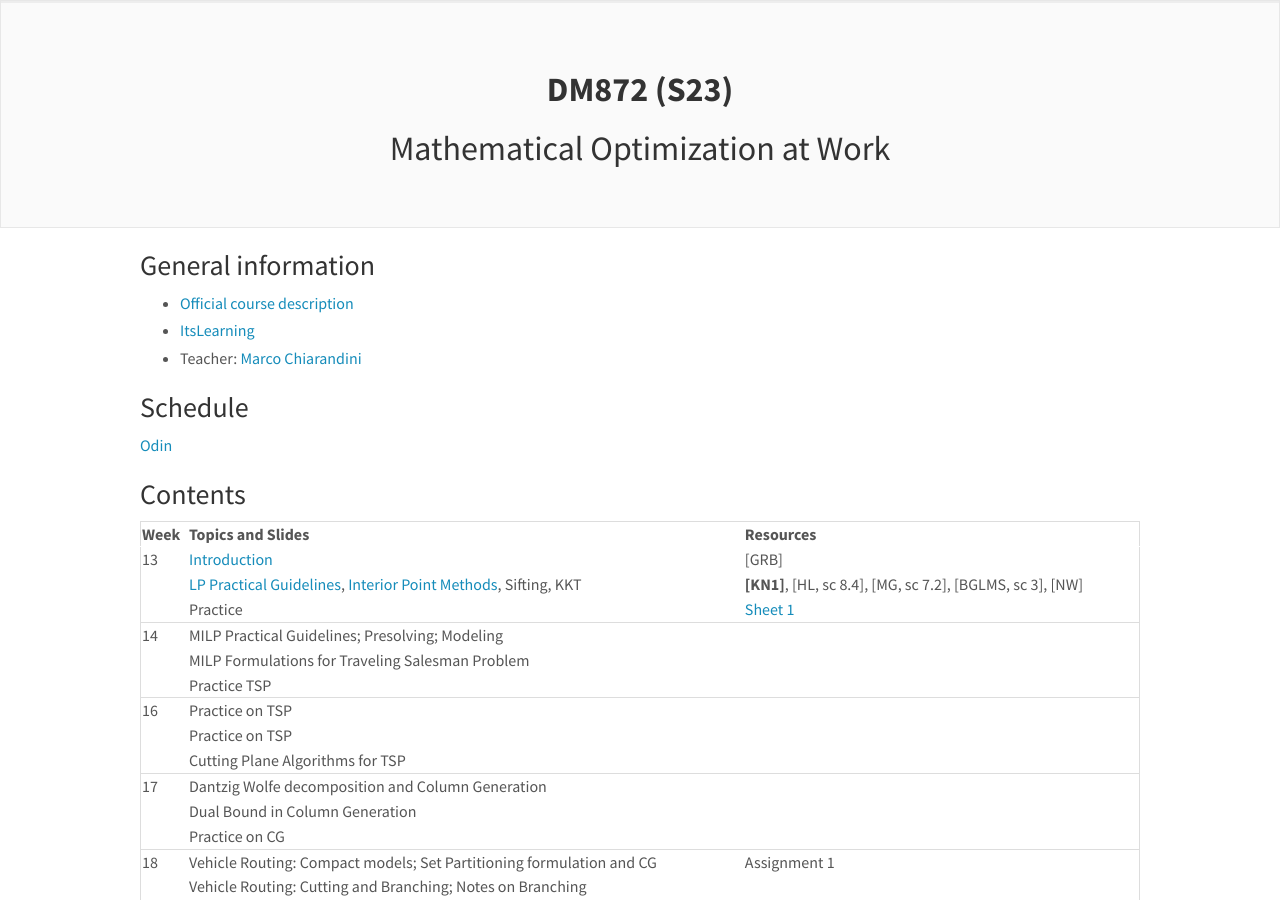
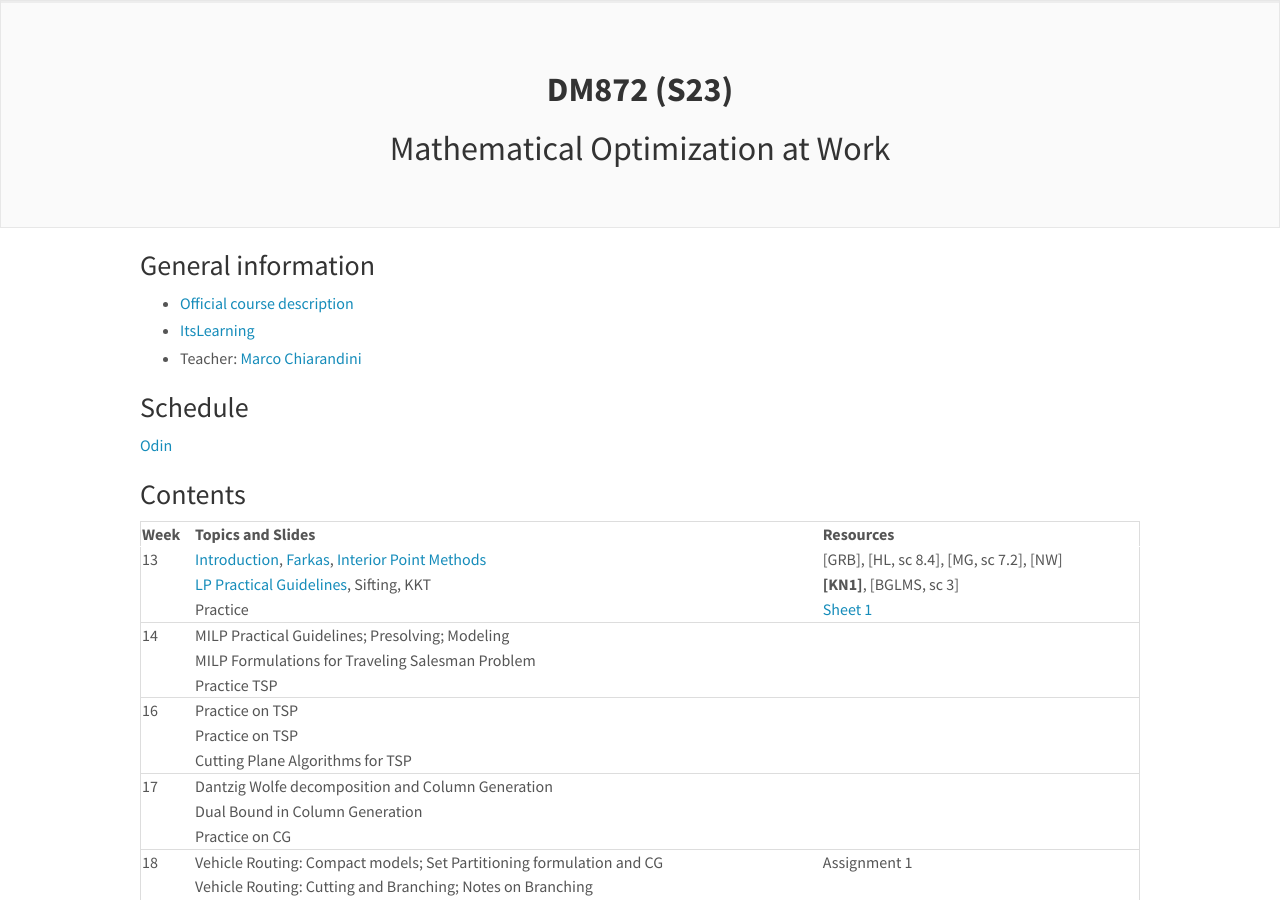
Before and after one commit to DM872/dm872.github.io, a Jekyll site: the page built from index.md, in a window 1280 px wide and 900 px high. Built offline with Jekyll 4.4.1, drawn with Linux system fonts in a browser that asks for light colours; nearby versions of some CDN libraries; comment, search, counter and statistics services are not loaded.

Commit message:
updated page

```diff
--- a/index.md
+++ b/index.md
@@ -54,40 +54,40 @@ w3.includeHTML();
 
 
 
-| Week | Topics and Slides                                                    | Resources                                                  |
-|------+----------------------------------------------------------------------+------------------------------------------------------------|
-|   13 | [Introduction][51]                                                         | [GRB]                                                      |
-|      | [LP Practical Guidelines][104], [Interior Point Methods][110], Sifting, KKT        | **[KN1]**, [HL, sc 8.4], [MG, sc 7.2], [BGLMS, sc 3], [NW] |
-|      | Practice                                                             | [Sheet 1][11]                                                  |
-|------+----------------------------------------------------------------------+------------------------------------------------------------|
-|   14 | MILP Practical Guidelines; Presolving; Modeling                      |                                                            |
-|      | MILP Formulations for Traveling Salesman Problem                     |                                                            |
-|      | Practice TSP                                                         |                                                            |
-|------+----------------------------------------------------------------------+------------------------------------------------------------|
-|   16 | Practice on TSP                                                      |                                                            |
-|      | Practice on TSP                                                      |                                                            |
-|      | Cutting Plane Algorithms for TSP                                     |                                                            |
-|------+----------------------------------------------------------------------+------------------------------------------------------------|
-|   17 | Dantzig Wolfe decomposition and Column Generation                    |                                                            |
-|      | Dual Bound in Column Generation                                      |                                                            |
-|      | Practice on CG                                                       |                                                            |
-|------+----------------------------------------------------------------------+------------------------------------------------------------|
-|   18 | Vehicle Routing: Compact models; Set Partitioning formulation and CG | Assignment 1                                               |
-|      | Vehicle Routing: Cutting and Branching; Notes on Branching           |                                                            |
-|      | Practice on Branch-and-Price; Lagrangian Relaxation for MILP         |                                                            |
-|------+----------------------------------------------------------------------+------------------------------------------------------------|
-|   19 | Lagrangian Relaxation and Linear Programming, Multicommodity Flows   |                                                            |
-|      | Lagrangian Relaxation and Integer Programming                        |                                                            |
-|------+----------------------------------------------------------------------+------------------------------------------------------------|
-|   20 | Applications: Vehicle Scheduling                                     |                                                            |
-|      | Crew Scheduling; RCSP                                                |                                                            |
-|      | Benders' Algorithm; Stochastic Programming                           |                                                            |
-|------+----------------------------------------------------------------------+------------------------------------------------------------|
-|   21 | Integer Programming and Heuristics; Notes                            |                                                            |
-|      | Integer Programming and Machine Learning                             |                                                            |
-|------+----------------------------------------------------------------------+------------------------------------------------------------|
-|   22 | Formulating Equity and Fairness in Optimization Models               | Assignment 2                                               |
-|------+----------------------------------------------------------------------+------------------------------------------------------------|
+| Week | Topics and Slides                                                    | Resources                               |
+|------+----------------------------------------------------------------------+-----------------------------------------|
+|   13 | [Introduction][51], [Farkas][512], [Interior Point Methods][511]     | [GRB], [HL, sc 8.4], [MG, sc 7.2], [NW] |
+|      | [LP Practical Guidelines][104],  Sifting, KKT                        | **[KN1]**,   [BGLMS, sc 3]              |
+|      | Practice                                                             | [Sheet 1][11]                           |
+|------+----------------------------------------------------------------------+-----------------------------------------|
+|   14 | MILP Practical Guidelines; Presolving; Modeling                      |                                         |
+|      | MILP Formulations for Traveling Salesman Problem                     |                                         |
+|      | Practice TSP                                                         |                                         |
+|------+----------------------------------------------------------------------+-----------------------------------------|
+|   16 | Practice on TSP                                                      |                                         |
+|      | Practice on TSP                                                      |                                         |
+|      | Cutting Plane Algorithms for TSP                                     |                                         |
+|------+----------------------------------------------------------------------+-----------------------------------------|
+|   17 | Dantzig Wolfe decomposition and Column Generation                    |                                         |
+|      | Dual Bound in Column Generation                                      |                                         |
+|      | Practice on CG                                                       |                                         |
+|------+----------------------------------------------------------------------+-----------------------------------------|
+|   18 | Vehicle Routing: Compact models; Set Partitioning formulation and CG | Assignment 1                            |
+|      | Vehicle Routing: Cutting and Branching; Notes on Branching           |                                         |
+|      | Practice on Branch-and-Price; Lagrangian Relaxation for MILP         |                                         |
+|------+----------------------------------------------------------------------+-----------------------------------------|
+|   19 | Lagrangian Relaxation and Linear Programming, Multicommodity Flows   |                                         |
+|      | Lagrangian Relaxation and Integer Programming                        |                                         |
+|------+----------------------------------------------------------------------+-----------------------------------------|
+|   20 | Applications: Vehicle Scheduling                                     |                                         |
+|      | Crew Scheduling; RCSP                                                |                                         |
+|      | Benders' Algorithm; Stochastic Programming                           |                                         |
+|------+----------------------------------------------------------------------+-----------------------------------------|
+|   21 | Integer Programming and Heuristics; Notes                            |                                         |
+|      | Integer Programming and Machine Learning                             |                                         |
+|------+----------------------------------------------------------------------+-----------------------------------------|
+|   22 | Formulating Equity and Fairness in Optimization Models               | Assignment 2                            |
+|------+----------------------------------------------------------------------+-----------------------------------------|
 
 
 
```
Also changed, not shown: other parts of index.md (+4 -2 lines), 404.html (+7 -1 lines), 4 other files.
